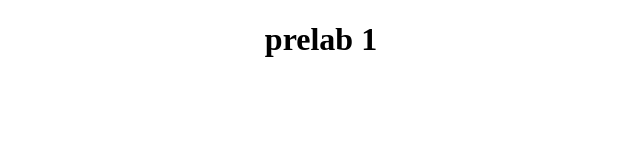
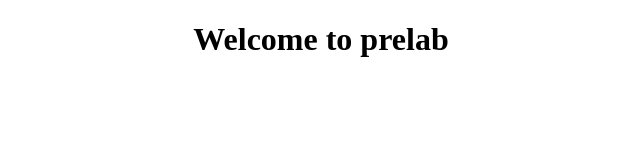
Before and after one commit to harshaltapre/preablab-1, a plain HTML site: page index.html in a window 1280 px wide. Shown: the whole page, without its empty margins (319-959 px from the left). Drawn offline with Linux system fonts and the light colour scheme.

Commit message:
Update index.html

```diff
--- a/index.html
+++ b/index.html
@@ -4,6 +4,6 @@
 	    <title>Document</title>
 	</head>
 	    <body text color="red" text align="center">
-	    <h1>prelab 1</h1>
+	    <h1>Welcome to prelab</h1>
 	</body>
 	</html>
```
